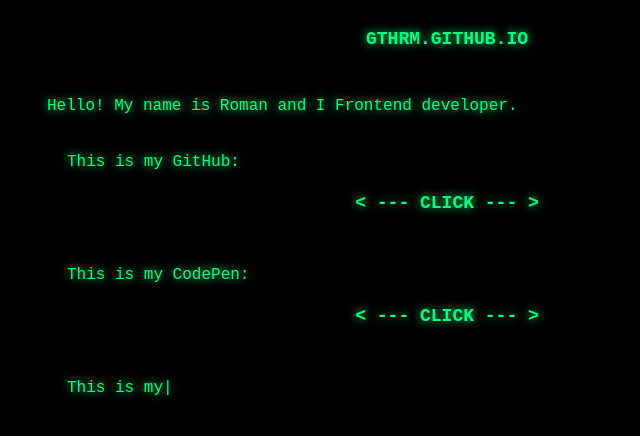
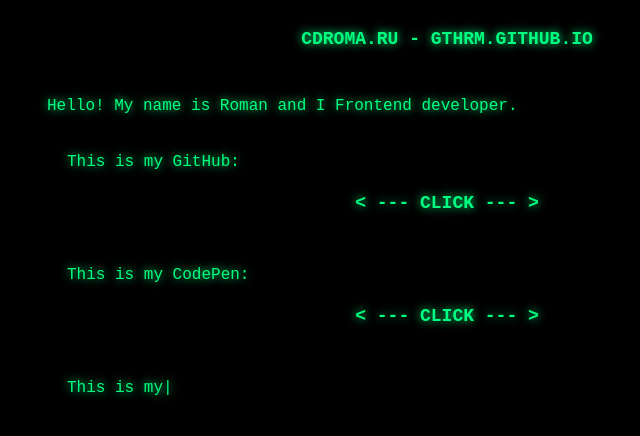
Before and after one commit to gthrm/gthrm.github.io, a React (Create React App) app: page / in a window 1280 px wide. Shown: the top 436 px of the page, without its empty margins (193-833 px from the left). Built offline with nearby package versions, Linux system fonts and the light colour scheme; a web font is replaced by a local one.

Commit message:
patreon added

```diff
--- a/public/index.html
+++ b/public/index.html
@@ -22,7 +22,7 @@
       work correctly both with client-side routing and a non-root public URL.
       Learn how to configure a non-root public URL by running `npm run build`.
     -->
-  <title>gthrm.github.io</title>
+  <title>cdroma.ru - gthrm.github.io</title>
 </head>
 
 <body ondragstart="return false;" onselectstart="return false;" oncontextmenu="return false;">
--- a/src/App.js
+++ b/src/App.js
@@ -31,6 +31,12 @@ class App extends React.Component {
         },
         {
           id: '05',
+          text: ['This is my Patreon:'],
+          isTyped: false,
+          link: 'https://www.patreon.com/cdroma'
+        },
+        {
+          id: '06',
           text: ['WELCOM!'],
           isTyped: false
         }
@@ -56,7 +62,7 @@ class App extends React.Component {
       <div className="App flex">
         <header className="App-header flex">
           <h1 className="unselectable">
-            gthrm.github.io
+            cdroma.ru - gthrm.github.io
           </h1>
           {
             strings.map(
```
Also changed, not shown: public/manifest.json.
